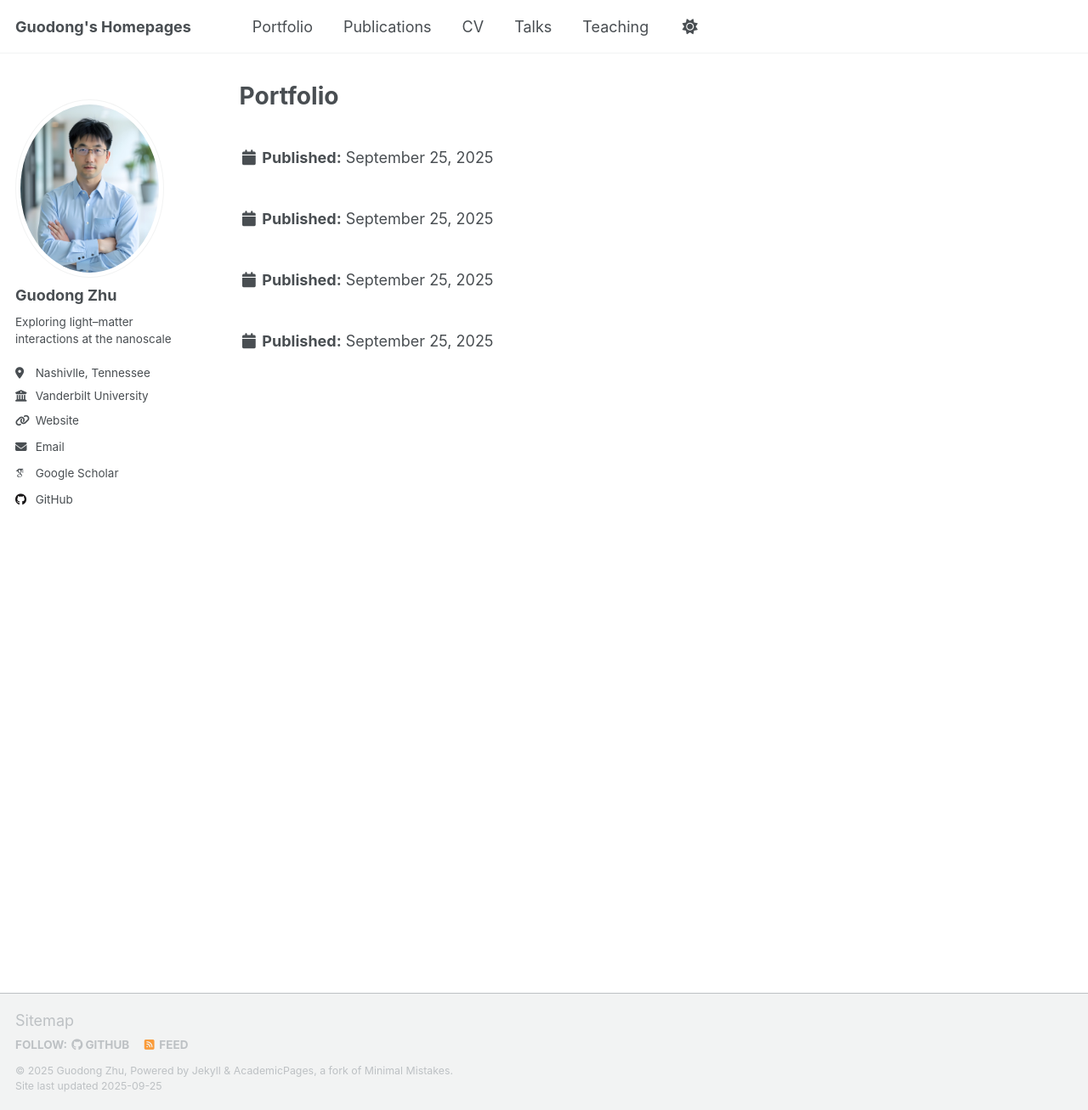
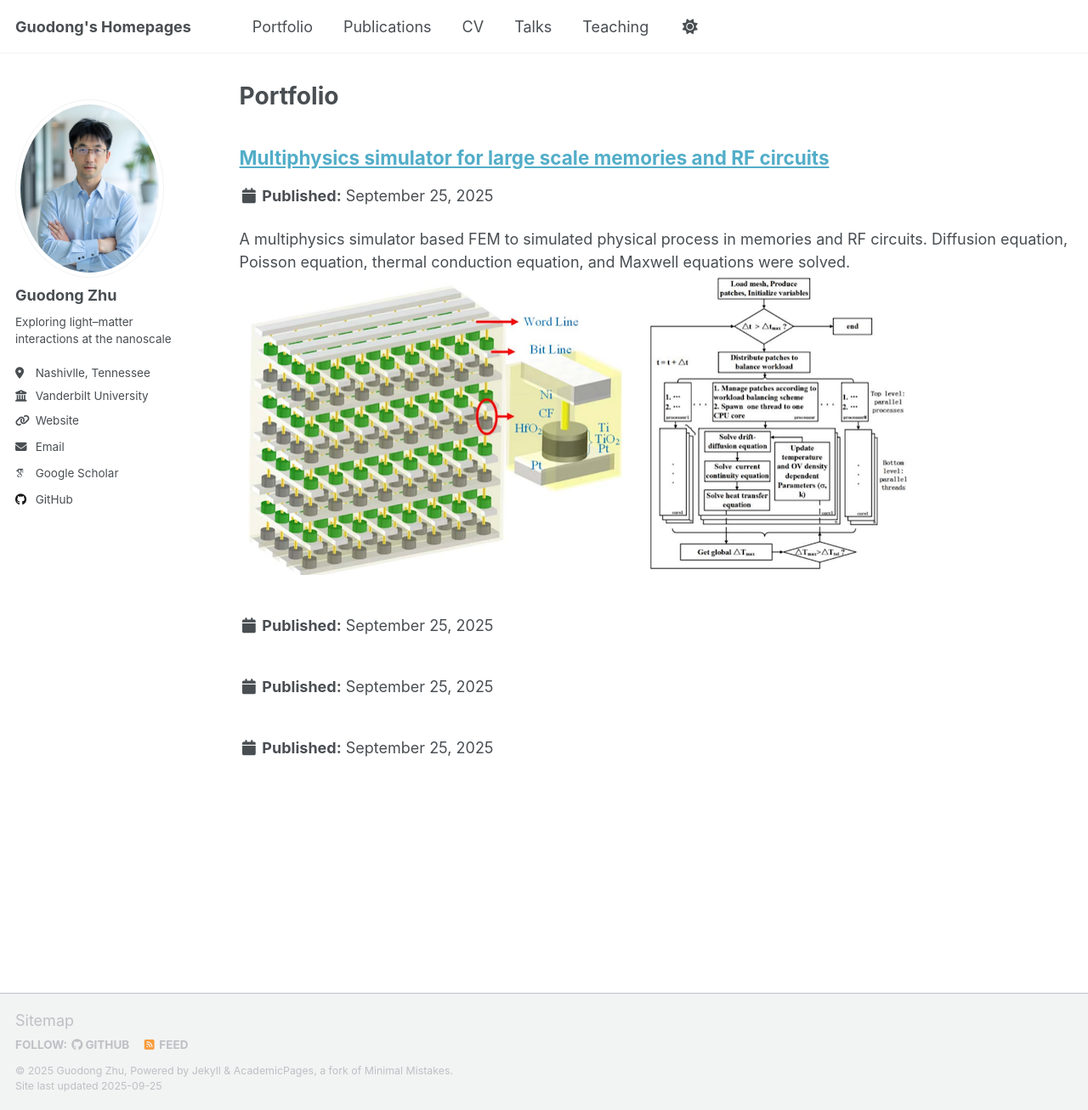
Before and after one commit to zgdydk123/zgdydk123.github.io, a Jekyll site: the page built from _pages/portfolio.html, in a window 1280 px wide and 1307 px high. Shown: the whole window at 85% size. Built offline with Jekyll 4.4.1, drawn with Linux system fonts in a browser that asks for light colours; some web fonts are replaced; a script that is not in the unit is left out.

Commit message:
Update portfolio-1.md

```diff
--- a/_portfolio/portfolio-1.md
+++ b/_portfolio/portfolio-1.md
@@ -1,6 +1,6 @@
 ---
 title: "Multiphysics simulator for large scale memories and RF circuits"
-excerpt: "A multiphysics simulator based FEM to simulated physical process in memories and RF circuits. Diffusion equation, Poisson equation, thermal conduction equation, and Maxwell equations were solved.<br/><img src='/images/Multiphysics_simulator_1.png'>"  alt="Multiphysics simulator " width="500">
+excerpt: "A multiphysics simulator based FEM to simulated physical process in memories and RF circuits. Diffusion equation, Poisson equation, thermal conduction equation, and Maxwell equations were solved.<br/><img src='/images/number_1.png'>"
 collection: portfolio
 ---
 
```
